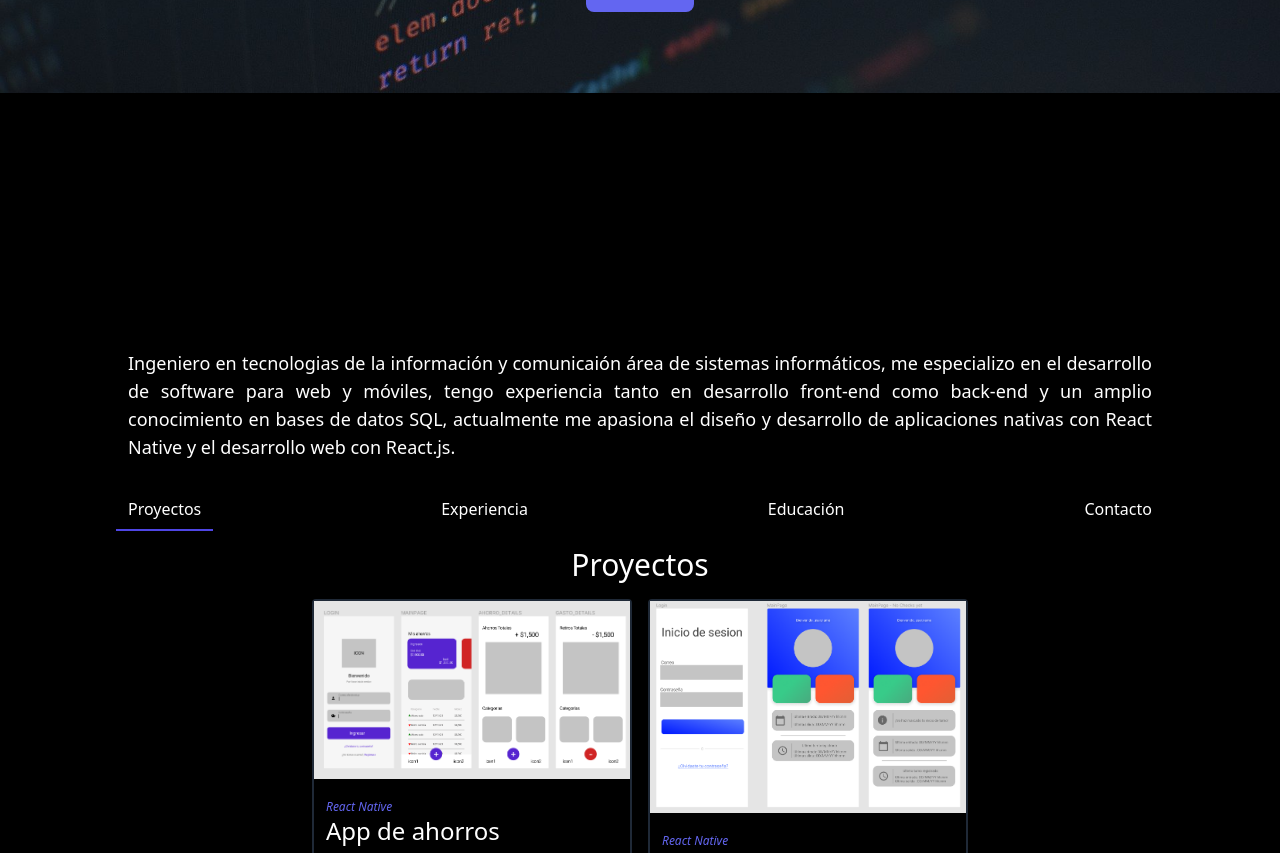
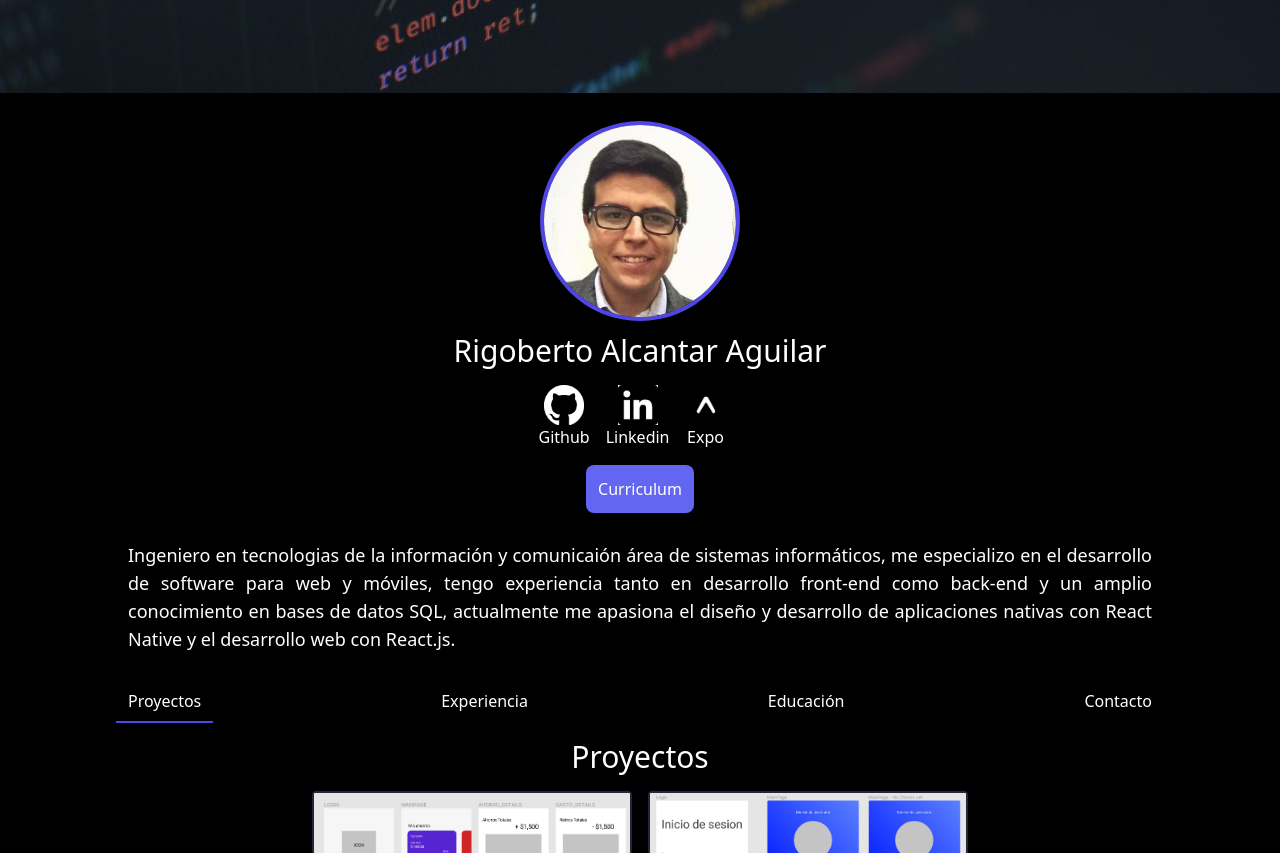
Before and after one commit to rigobertoalag/portfolio-rigoalag, a React (Create React App) app: page / in a window 1280 px wide. Shown: the part 760-1613 px from the top of the page. Built offline with nearby package versions, Linux system fonts and the light colour scheme.

Commit message:
Responsive to laptop or max size

```diff
--- a/src/components/Cover.js
+++ b/src/components/Cover.js
@@ -1,6 +1,6 @@
 export default function Cover() {
     return (
-        <div className="bg-black sm:h-64 md:h-full flex justify-center items-center ">
+        <div className="bg-black sm:h-64 md:h-full lg:h-full flex justify-center items-center ">
             <img src={process.env.PUBLIC_URL + "/img/cover.jpg"} alt="cover" className="object-contain sm:h-full sm:w-full md:w-full md:h-full" />
         </div>
     )
--- a/src/components/Resume.js
+++ b/src/components/Resume.js
@@ -3,7 +3,7 @@ import social from "../json/social.js"
 export default function Resume() {
     return (
         <div>
-            <div className="h-80 sm:h-96 md:top-96 sm:top-36 top-44 absolute w-full flex flex-col justify-around items-center">
+            <div className="h-80 sm:h-96 md:top-96 sm:top-36 top-44 absolute lg:relative lg:top-8 w-full flex flex-col justify-around items-center">
                 <div className="h-32 w-32 sm:h-48 sm:w-48 md:h-60 md:w-48 rounded-full mb-2 md:mb-4">
                     <img src={process.env.PUBLIC_URL + "/img/raa.jpg"} alt="raa" className="h-32 sm:h-48 rounded-full ring-4 ring-indigo-600 shadow-lg" />
                     {/* <img src="/img/raa.jpg" alt="riaa" className="h-32 rounded-full ring-4 ring-indigo-600 shadow-lg" /> */}
@@ -27,7 +27,7 @@ export default function Resume() {
                 </div>
             </div>
 
-            <div className="mt-60 md:mt-64 sm:mt-72 bg-black">
+            <div className="mt-60 md:mt-64 sm:mt-72 lg:mt-16 bg-black">
                 <p className="text-justify md:text-lg font-light mb-4 md:mb-7 text-white mx-5 md:mx-32">Ingeniero en tecnologias de la información y comunicaión área de sistemas informáticos,
                     me especializo en el desarrollo de software para web y móviles, tengo experiencia tanto
                     en desarrollo front-end como back-end y un amplio conocimiento en bases de datos SQL,
--- a/src/components/TabNav.js
+++ b/src/components/TabNav.js
@@ -23,10 +23,10 @@ export default function TabNav() {
     return (
         <div className="bg-black mt-4 h-52">
             <div className="flex flex-row justify-between md:justify-around overflow-x-auto mx-2">
-                <p className={`py-2 px-3 text-white text-sm md:text-base font-extralight ${isFocus === 'project' ? "border-b-2 border-indigo-600" : null} `} onClick={() => setIsFocus('project')}>Proyectos</p>
-                <p className={`py-2 px-3 text-white text-sm md:text-base font-extralight ${isFocus === 'expertise' ? "border-b-2 border-indigo-600" : null} `} onClick={() => setIsFocus('expertise')}>Experiencia</p>
-                <p className={`py-2 px-3 text-white text-sm md:text-base font-extralight ${isFocus === 'education' ? "border-b-2 border-indigo-600" : null} `} onClick={() => setIsFocus('education')}>Educación</p>
-                <p className={`py-2 px-3 text-white text-sm md:text-base font-extralight ${isFocus === 'contact' ? "border-b-2 border-indigo-600" : null} `} onClick={() => setIsFocus('contact')}>Contacto</p>
+                <p className={`py-2 px-3 text-white hover:text-indigo-400 text-sm md:text-base cursor-pointer font-extralight ${isFocus === 'project' ? "border-b-2 border-indigo-600" : null} `} onClick={() => setIsFocus('project')}>Proyectos</p>
+                <p className={`py-2 px-3 text-white hover:text-indigo-400 text-sm md:text-base cursor-pointer font-extralight ${isFocus === 'expertise' ? "border-b-2 border-indigo-600" : null} `} onClick={() => setIsFocus('expertise')}>Experiencia</p>
+                <p className={`py-2 px-3 text-white hover:text-indigo-400 text-sm md:text-base cursor-pointer font-extralight ${isFocus === 'education' ? "border-b-2 border-indigo-600" : null} `} onClick={() => setIsFocus('education')}>Educación</p>
+                <p className={`py-2 px-3 text-white hover:text-indigo-400 text-sm md:text-base cursor-pointer font-extralight ${isFocus === 'contact' ? "border-b-2 border-indigo-600" : null} `} onClick={() => setIsFocus('contact')}>Contacto</p>
             </div>
 
             <div className='mt-1 text-white'>
```
